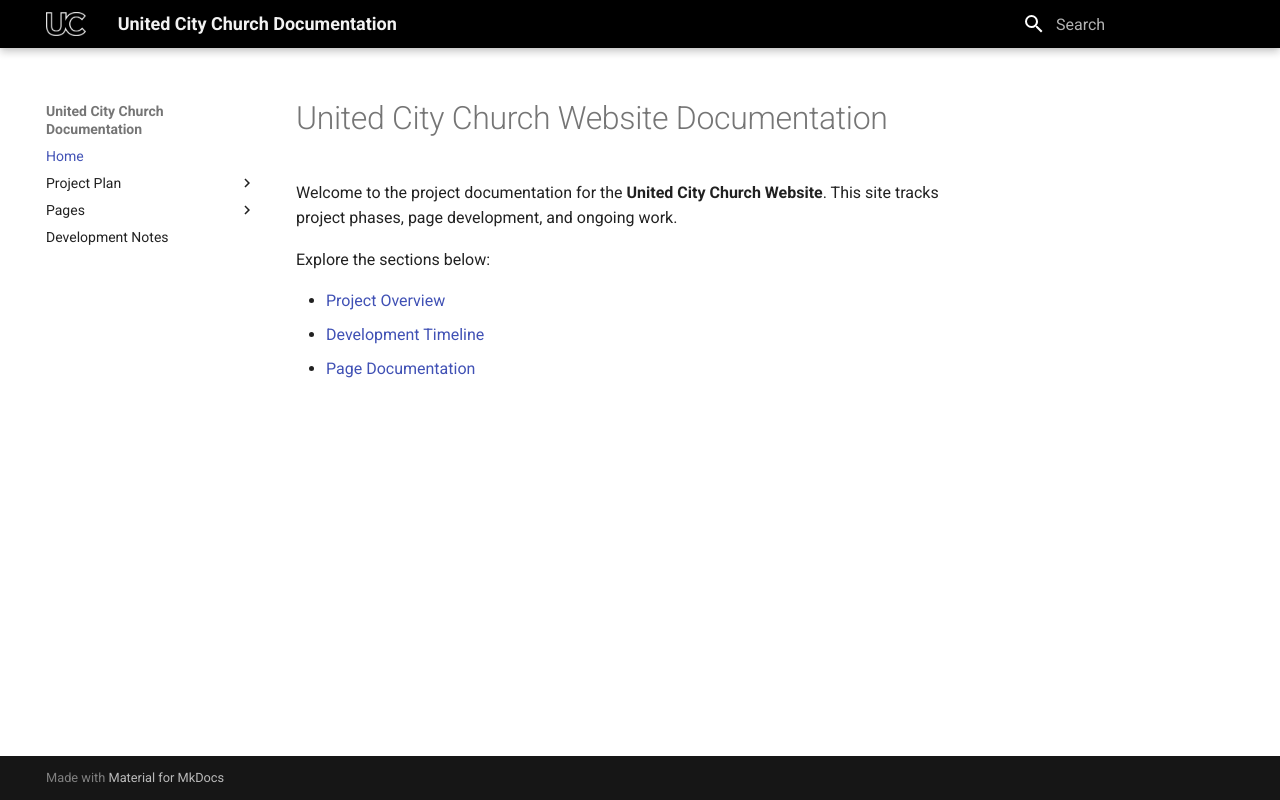
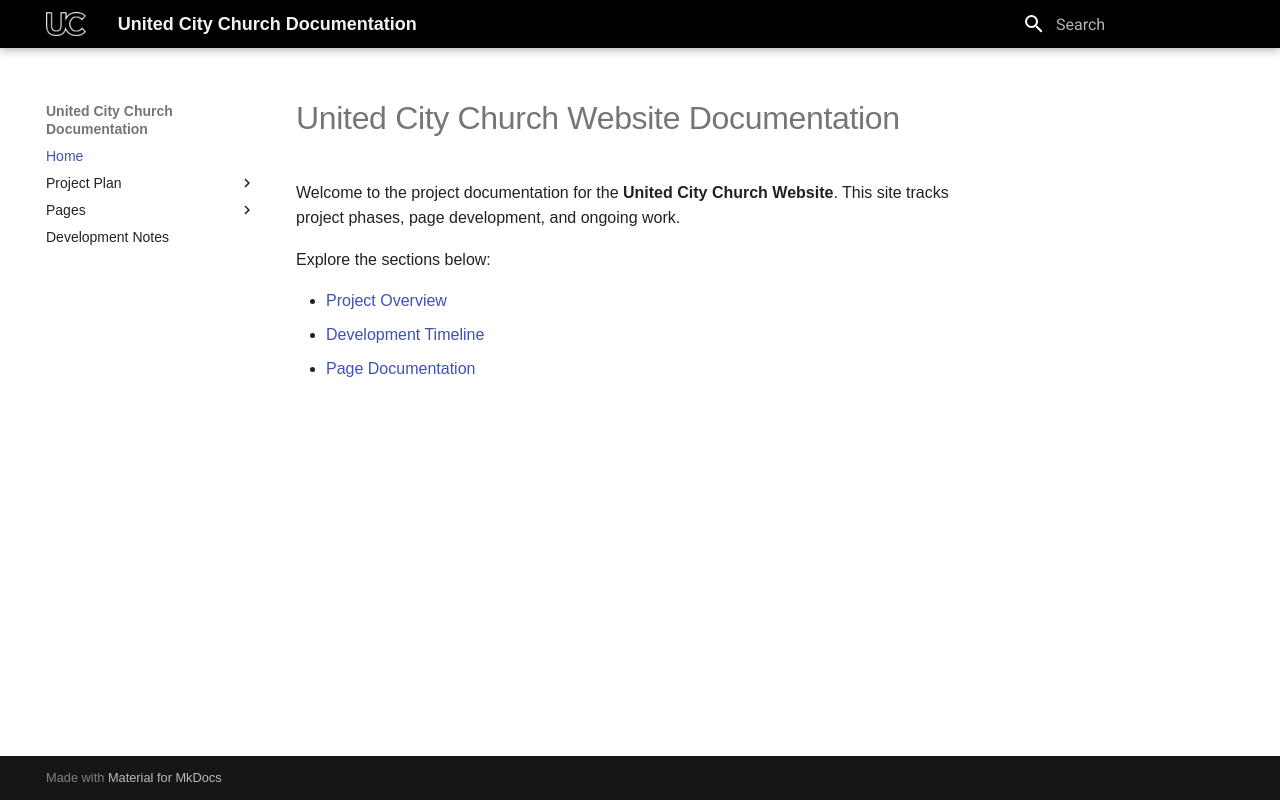
Before and after one commit to djmartin2019/UnitedCityChurchWebsiteDoc, a plain HTML site: page index.html in a window 1280 px wide. Drawn offline with Linux system fonts and the light colour scheme.

Commit message:
Deploy MkDocs to GitHub Pages

```diff
--- a/assets/css/custom.css
+++ b/assets/css/custom.css
@@ -1,3 +1,13 @@
+/* Apply Metrophobic font to the entire site */
+body {
+    font-family: 'Metrophobic', Arial, sans-serif;
+}
+
+/* Optional: Apply it specifically to headings */
+h1, h2, h3, h4, h5, h6 {
+    font-family: 'Metrophobic', Arial, sans-serif;
+}
+
 /* Change the header background color to black */
 .md-header {
     background-color: #000000; /* Black */
```
